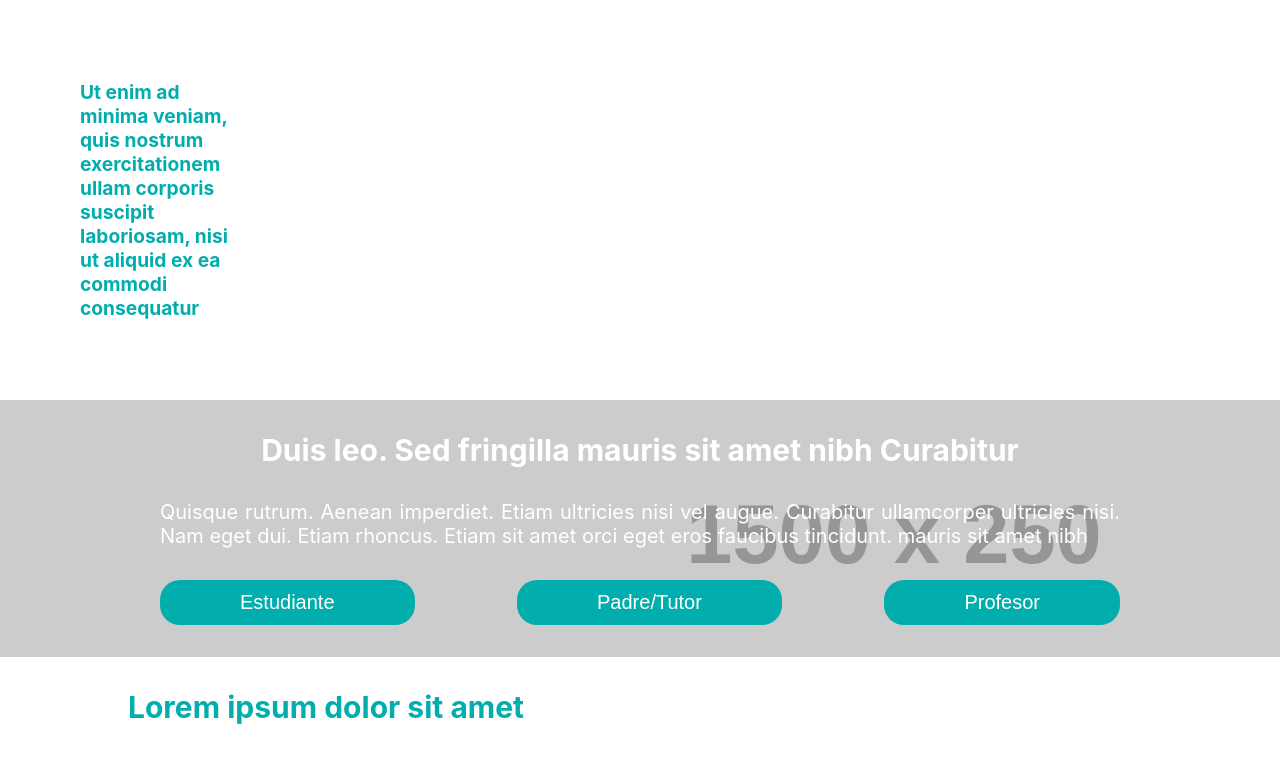
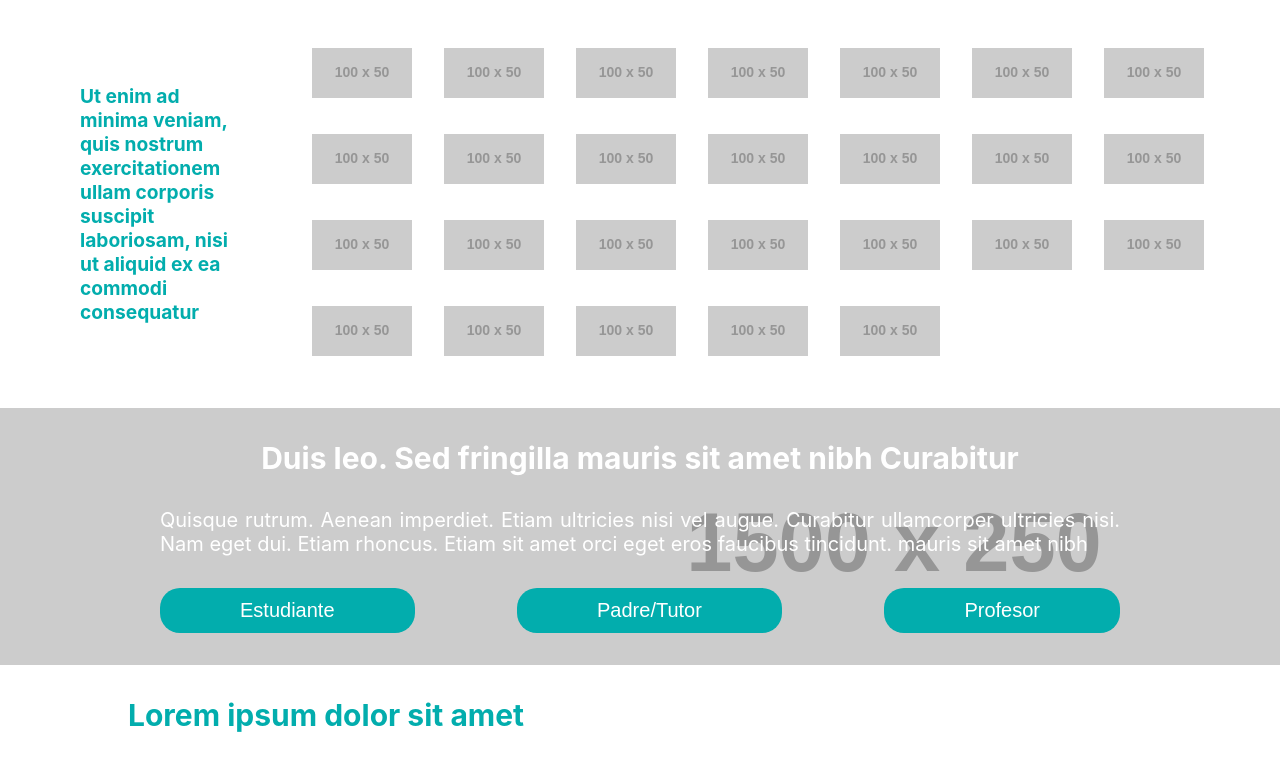
Before and after one commit to Andres1895/componentsExamples, a React (Create React App) app: page / in a window 1280 px wide. Shown: the top 761 px of the page. Built offline with nearby package versions, Linux system fonts and the light colour scheme.

Commit message:
Mapeo de datos del json para mostrar sponsors

```diff
--- a/src/Components/Sponsors/images.js
+++ b/src/Components/Sponsors/images.js
@@ -1,131 +1,132 @@
 export const data_sponsor =
    [{
-   "logo": "https://via.placeholder.com/200x150",
+   "logo": "https://via.placeholder.com/100x50",
    "name": "Lorem ipsum dolor",
    "url": "/"
   },
   {
-   "logo": "https://via.placeholder.com/200x150",
+   "logo": "https://via.placeholder.com/100x50",
    "name": "Lorem ipsum dolor",
    "url": "/"
   },
   {
-   "logo": "https://via.placeholder.com/200x150",
+   "logo": "https://via.placeholder.com/100x50",
    "name": "Lorem ipsum dolor",
    "url": "/"
   },
   {
-   "logo": "https://via.placeholder.com/200x150",
+   "logo": "https://via.placeholder.com/100x50",
    "name": "Lorem ipsum dolor",
    "url": "/"
   },
   {
-   "logo": "https://via.placeholder.com/200x150",
+   "logo": "https://via.placeholder.com/100x50",
    "name": "Lorem ipsum dolor",
    "url": "/"
   },
   {
-   "logo": "https://via.placeholder.com/200x150",
+   "logo": "https://via.placeholder.com/100x50",
    "name": "Lorem ipsum dolor",
    "url": "/"
   },
   {
-   "logo": "https://via.placeholder.com/200x150",
+   "logo": "https://via.placeholder.com/100x50",
    "name": "Lorem ipsum dolor",
    "url": "/"
   },
   {
-   "logo": "https://via.placeholder.com/200x150",
+   "logo": "https://via.placeholder.com/100x50",
    "name": "Lorem ipsum dolor",
    "url": "/"
   },
   {
-   "logo": "https://via.placeholder.com/200x150",
+   "logo": "https://via.placeholder.com/100x50",
    "name": "Lorem ipsum dolor",
    "url": "/"
   },
   {
-   "logo": "https://via.placeholder.com/200x150",
+   "logo": "https://via.placeholder.com/100x50",
    "name": "Lorem ipsum dolor",
    "url": "/"
   },
   {
-   "logo": "https://via.placeholder.com/200x150",
+   "logo": "https://via.placeholder.com/100x50",
    "name": "Lorem ipsum dolor",
    "url": "/"
   },
   {
-   "logo": "https://via.placeholder.com/200x150",
+   "logo": "https://via.placeholder.com/100x50",
    "name": "Lorem ipsum dolor",
    "url": "/"
   },
   {
-   "logo": "https://via.placeholder.com/200x150",
+   "logo": "https://via.placeholder.com/100x50",
    "name": "Lorem ipsum dolor",
    "url": "/"
   },
   {
-   "logo": "https://via.placeholder.com/200x150",
+   "logo": "https://via.placeholder.com/100x50",
    "name": "Lorem ipsum dolor",
    "url": "/"
   },
   {
-   "logo": "https://via.placeholder.com/200x150",
+   "logo": "https://via.placeholder.com/100x50",
    "name": "Lorem ipsum dolor",
    "url": "/"
   },
   {
-   "logo": "https://via.placeholder.com/200x150",
+   "logo": "https://via.placeholder.com/100x50",
    "name": "Lorem ipsum dolor",
    "url": "/"
   },
   {
-   "logo": "https://via.placeholder.com/200x150",
+   "logo": "https://via.placeholder.com/100x50",
    "name": "Lorem ipsum dolor",
    "url": "/"
   },
   {
-   "logo": "https://via.placeholder.com/200x150",
+   "logo": "https://via.placeholder.com/100x50",
    "name": "Lorem ipsum dolor",
    "url": "/"
   },
   {
-   "logo": "https://via.placeholder.com/200x150",
+   "logo": "https://via.placeholder.com/100x50",
    "name": "Lorem ipsum dolor",
    "url": "/"
   },
   {
-   "logo": "https://via.placeholder.com/200x150",
+   "logo": "https://via.placeholder.com/100x50",
    "name": "Lorem ipsum dolor",
    "url": "/"
   },
   {
-   "logo": "https://via.placeholder.com/200x150",
+   "logo": "https://via.placeholder.com/100x50",
    "name": "Lorem ipsum dolor",
    "url": "/"
   },
   {
-   "logo": "https://via.placeholder.com/200x150",
+   "logo": "https://via.placeholder.com/100x50",
    "name": "Lorem ipsum dolor",
    "url": "/"
   },
   {
-   "logo": "https://via.placeholder.com/200x150",
+   "logo": "https://via.placeholder.com/100x50",
    "name": "Lorem ipsum dolor",
    "url": "/"
   },
   {
-   "logo": "https://via.placeholder.com/200x150",
+   "logo": "https://via.placeholder.com/100x50",
    "name": "Lorem ipsum dolor",
    "url": "/"
   },
   {
-   "logo": "https://via.placeholder.com/200x150",
+   "logo": "https://via.placeholder.com/100x50",
    "name": "Lorem ipsum dolor",
    "url": "/"
   },
   {
-   "logo": "https://via.placeholder.com/200x150",
+   "logo": "https://via.placeholder.com/100x50",
    "name": "Lorem ipsum dolor",
    "url": "/"
-  }]
+  }
+]
--- a/src/Components/Sponsors/sponsorItem.js
+++ b/src/Components/Sponsors/sponsorItem.js
@@ -1,6 +1,6 @@
 import React from 'react';
 import {GeneralContainer, BodyContainer, LeftContainer, RightContainer,
-Text, TextContainer} from './sponsors.styles'
+Text, TextContainer, ContainerSponsorImages} from './sponsors.styles'
 import {data_sponsor} from './images'
 import {textsponsor} from './textSponsor'
 
@@ -13,10 +13,11 @@ class Sponsor extends React.Component{
     };
   }
   componentDidMount(){
-      this.setState({sponsor: data_sponsor.logo})
+      this.setState({sponsor: data_sponsor})
   }
  render(){
-  console.log(this.state.sponsor)
+  const {sponsor} = this.state
+
   return(
    <GeneralContainer>
     <BodyContainer>
@@ -28,7 +29,11 @@ class Sponsor extends React.Component{
       </TextContainer>
      </LeftContainer>
      <RightContainer>
-
+       {sponsor.map((spon)=>(
+        <a href={spon.url}>
+          <ContainerSponsorImages src={spon.logo} title={spon.name}/>
+        </a>
+       ))}
      </RightContainer>
     </BodyContainer>
    </GeneralContainer>
--- a/src/Components/Sponsors/sponsors.styles.js
+++ b/src/Components/Sponsors/sponsors.styles.js
@@ -11,6 +11,7 @@ padding: 2rem
 `
 
 export const LeftContainer = styled.div`
+display: flex
 background-color: white
 width: 15%
 padding: 3rem
@@ -19,11 +20,14 @@ export const RightContainer = styled.div`
 background-color: white
 border-color: blue
 width: 85%
+display: flex;
+flex-wrap: wrap;
+justify-content: left;
 `
 export const TextContainer = styled.div`
 display: flex;
 flex-direction: row;
-align-items: flex-end;
+align-items: center;
 `
 
 export const Text = styled.div`
@@ -33,3 +37,10 @@ font-weight: bold
 margin: 0
 font-size: larger
 `
+export const ContainerSponsorImages = styled.img`
+padding: 1rem
+&:hover {
+ cursor: pointer;
+ }
+
+`
--- a/src/Components/footer.js
+++ b/src/Components/footer.js
@@ -9,32 +9,32 @@ library.add(fab)
 class Footer extends React.Component{
     render(){
         return(
-            <div class="containerFooter">
-                    <div class="nullColumn">
+            <div className="containerFooter">
+                    <div className="nullColumn">
 
                     </div>
-                    <div class="Privacy">
-                        <div class="privacyItems">
-                            <button class="buttonStyle"> Aviso de Privacidad</button>
+                    <div className="Privacy">
+                        <div className="privacyItems">
+                            <button className="buttonStyle"> Aviso de Privacidad</button>
                         </div>
-                        <div class="privacyItems">
-                        <button class="buttonStyle"> Mapa de Sitio</button>
+                        <div className="privacyItems">
+                        <button className="buttonStyle"> Mapa de Sitio</button>
                         </div>
-                        <div class="copyright">
-                        <button class="buttonStyle">Copyrigth</button>
+                        <div className="copyright">
+                        <button className="buttonStyle">Copyrigth</button>
                         </div>
                     </div>
-                    <div class="socialMedia">
-                            <button class= "buttonSocial">
+                    <div className="socialMedia">
+                            <button className= "buttonSocial">
                                 <FontAwesomeIcon icon={['fab', 'youtube']}/>
                             </button>
-                            <button class="buttonSocial">
+                            <button className="buttonSocial">
                                 <FontAwesomeIcon icon={['fab', 'instagram']}/>
                             </button>
-                            <button class="buttonSocial">
+                            <button className="buttonSocial">
                                 <FontAwesomeIcon icon={['fab', 'facebook']}/>
                             </button>
-                            <button class="buttonSocial">
+                            <button className="buttonSocial">
                                 <FontAwesomeIcon icon={['fab', 'twitter']}/>
                             </button>
                     </div>
```
